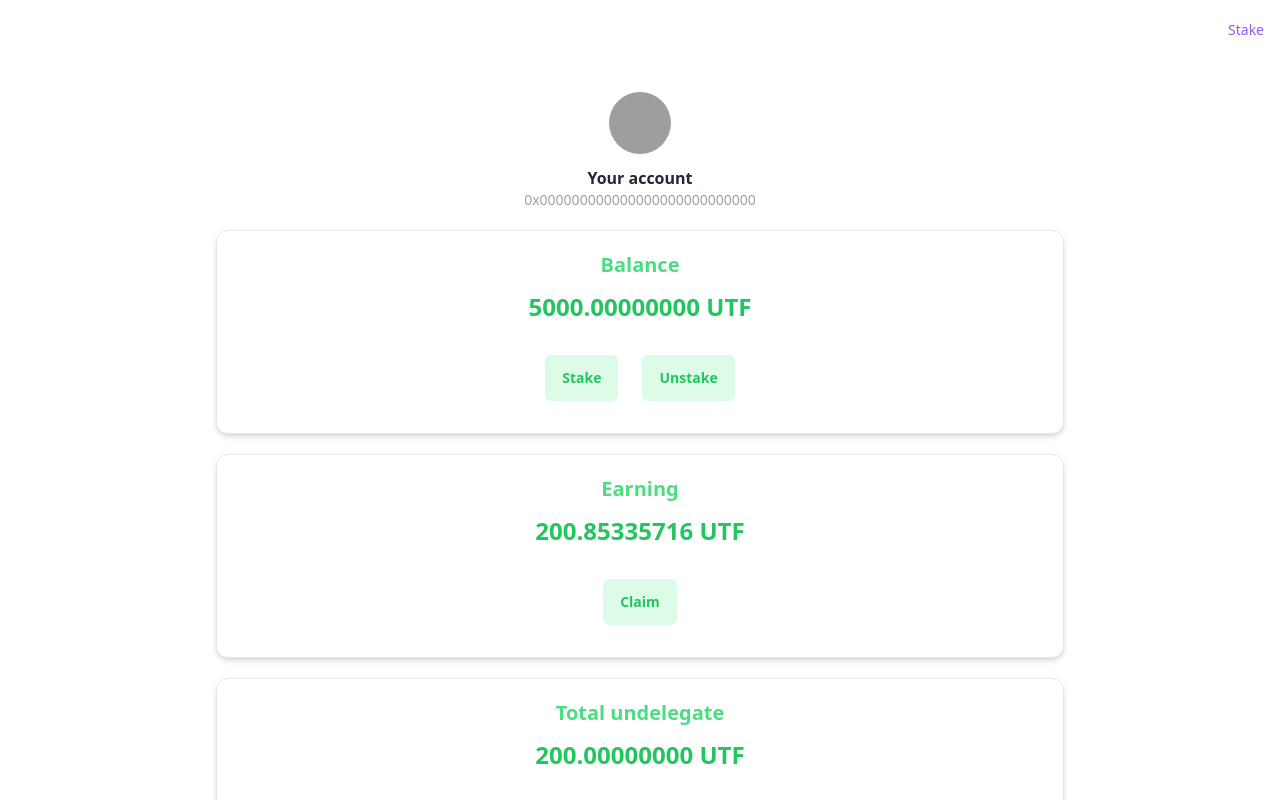
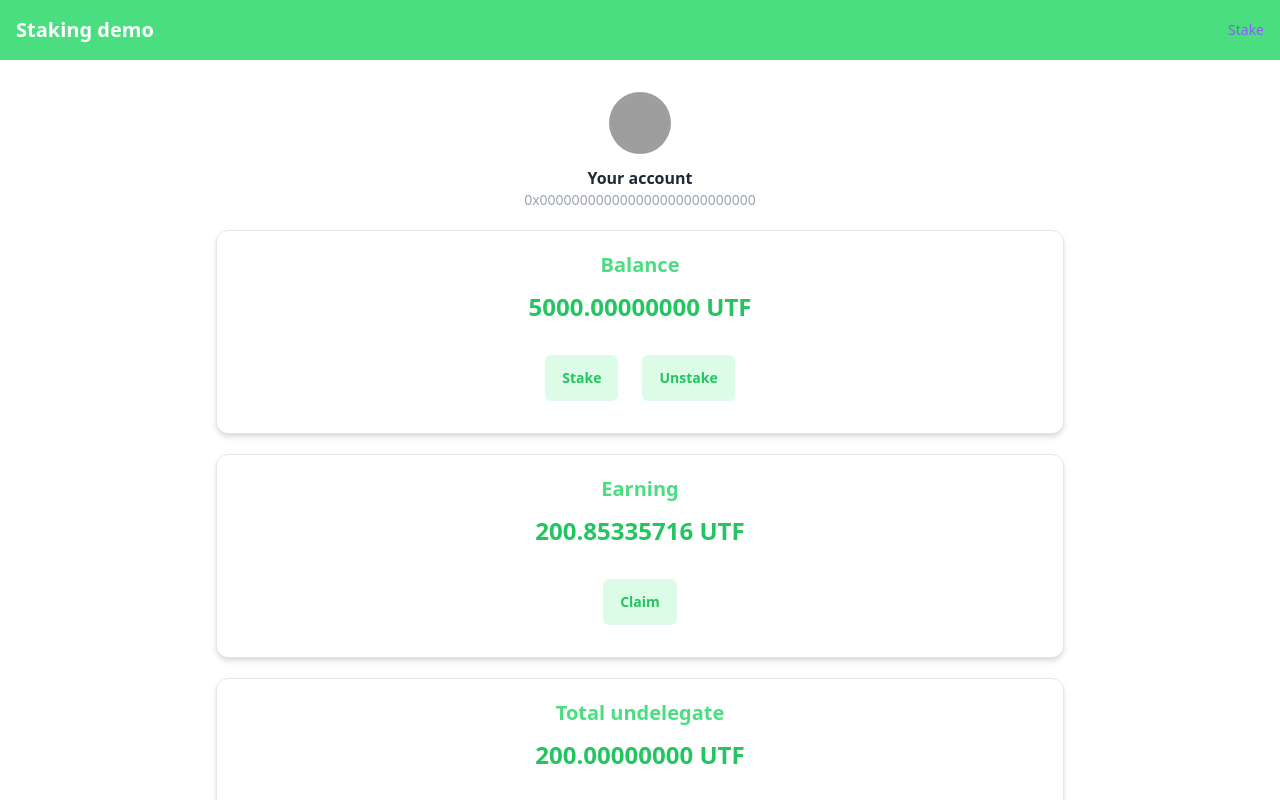
Before and after one commit to adimiuprix/Vitestrap, a React (Vite) app: page / in a window 1280 px wide. Shown: the top 800 px of the page. Built offline with nearby package versions, Linux system fonts and the light colour scheme; grey boxes are pictures that could not be loaded.

Commit message:
bg header

```diff
--- a/src/components/Heaader.jsx
+++ b/src/components/Heaader.jsx
@@ -1,6 +1,6 @@
 function Header(){
     return(
-        <header class="flex flex-wrap sm:justify-start sm:flex-nowrap z-50 w-full bg-white text-sm py-4 bg-green-400">
+        <header class="flex flex-wrap sm:justify-start sm:flex-nowrap z-50 w-full text-sm py-4 bg-green-400">
             <nav class="max-w-[85rem] w-full mx-auto px-4 sm:flex sm:items-center sm:justify-between" aria-label="Global">
             <div class="flex items-center justify-between">
                 <a class="flex-none text-xl font-semibold text-white" href="/">Staking demo</a>
```
